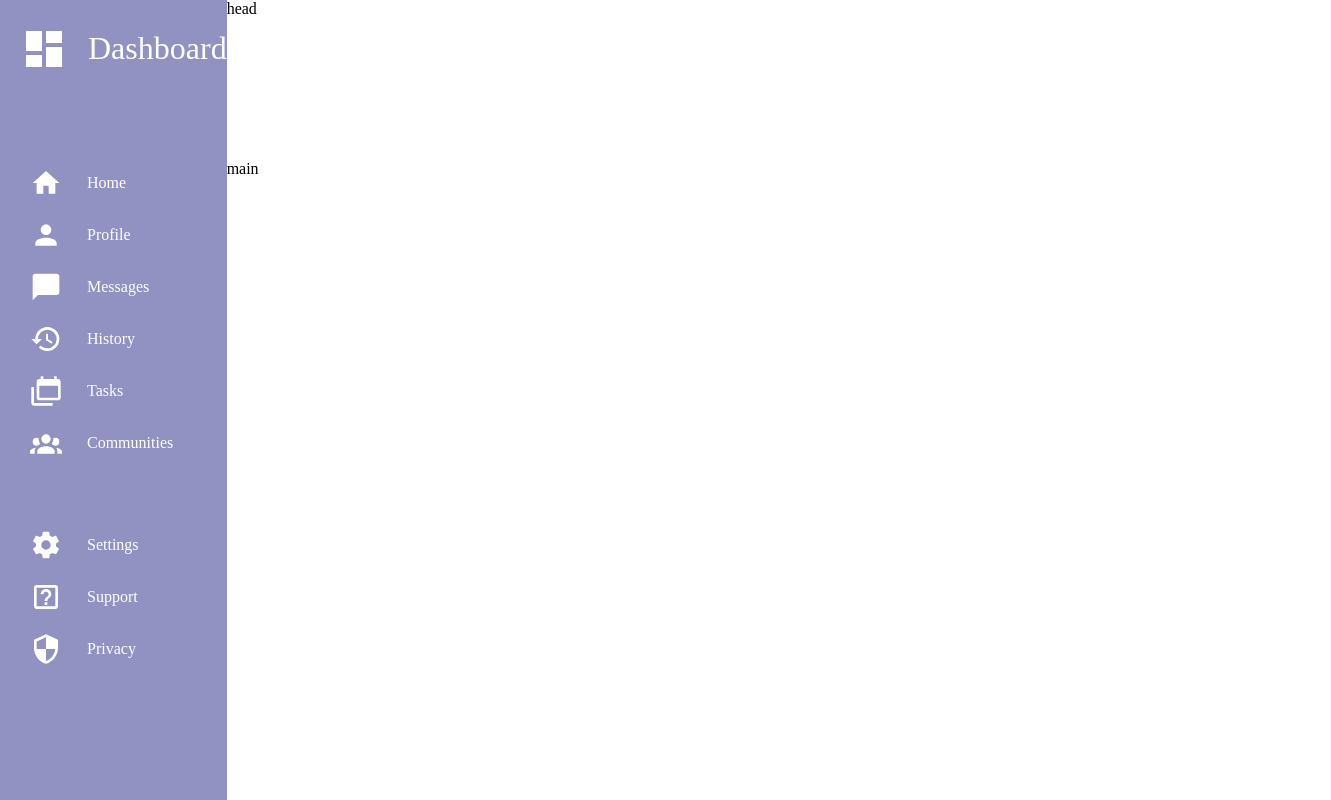
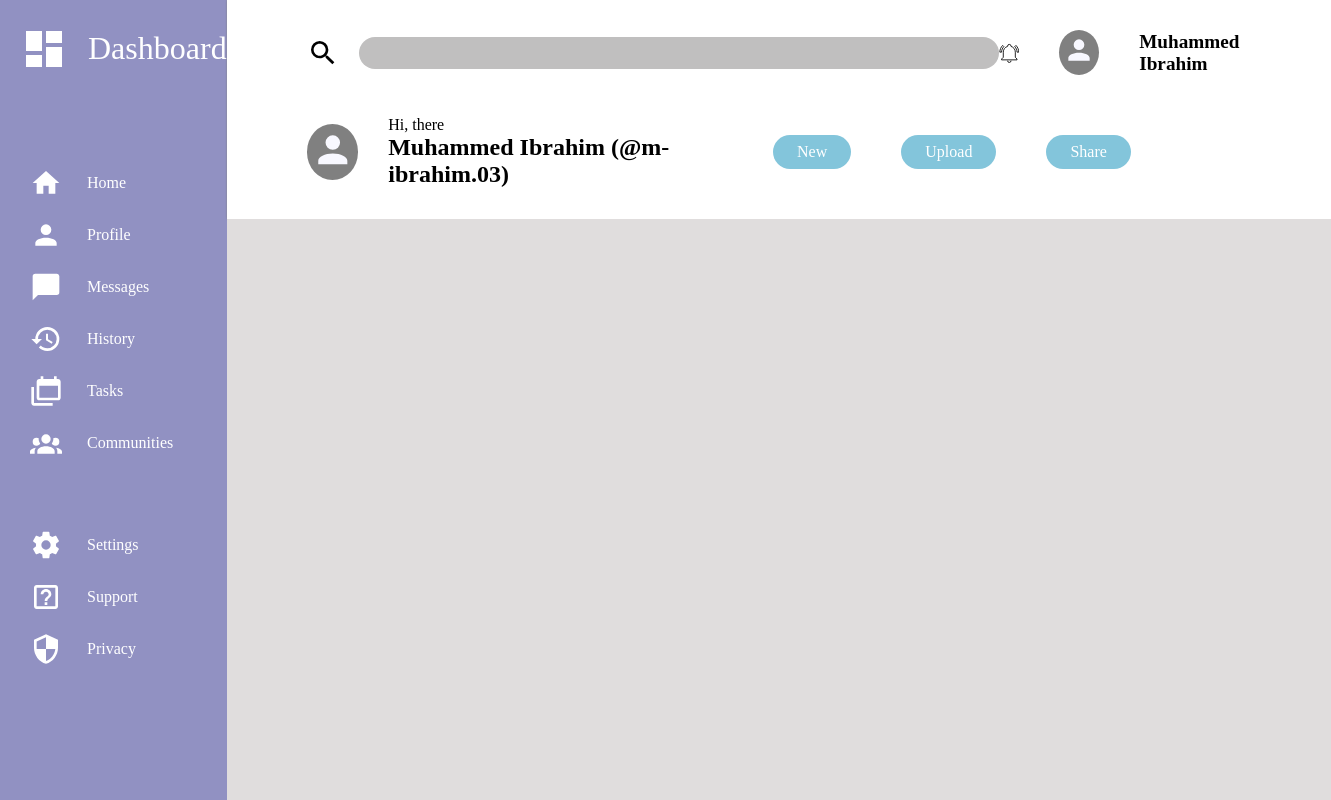
Before and after one commit to M-Ibrahim-03/odin-admin-dashboard, a plain HTML site: page index.html in a window 1280 px wide. Shown: the whole page, 1331 px wide, since content can reach past the window. Drawn offline with Linux system fonts and the light colour scheme.

Commit message:
Complete Header section

```diff
--- a/index.html
+++ b/index.html
@@ -96,8 +96,49 @@
         </div>
       </div>
 
-      <div class="header">head</div>
-      <div class="main-content">main</div>
+      <div class="header">
+        <div class="search-section">
+          <div class="search">
+            <svg xmlns="http://www.w3.org/2000/svg" viewBox="0 0 24 24">
+              <title>magnify</title>
+              <path
+                d="M9.5,3A6.5,6.5 0 0,1 16,9.5C16,11.11 15.41,12.59 14.44,13.73L14.71,14H15.5L20.5,19L19,20.5L14,15.5V14.71L13.73,14.44C12.59,15.41 11.11,16 9.5,16A6.5,6.5 0 0,1 3,9.5A6.5,6.5 0 0,1 9.5,3M9.5,5C7,5 5,7 5,9.5C5,12 7,14 9.5,14C12,14 14,12 14,9.5C14,7 12,5 9.5,5Z"
+              />
+            </svg>
+            <input type="search" />
+          </div>
+          <div class="name-section">
+            <svg xmlns="http://www.w3.org/2000/svg" viewBox="0 0 24 24">
+              <title>bell-ring</title>
+              <path
+                d="M21,19V20H3V19L5,17V11C5,7.9 7.03,5.17 10,4.29C10,4.19 10,4.1 10,4A2,2 0 0,1 12,2A2,2 0 0,1 14,4C14,4.1 14,4.19 14,4.29C16.97,5.17 19,7.9 19,11V17L21,19M14,21A2,2 0 0,1 12,23A2,2 0 0,1 10,21M19.75,3.19L18.33,4.61C20.04,6.3 21,8.6 21,11H23C23,8.07 21.84,5.25 19.75,3.19M1,11H3C3,8.6 3.96,6.3 5.67,4.61L4.25,3.19C2.16,5.25 1,8.07 1,11Z"
+              />
+            </svg>
+            <div class="user"><svg xmlns="http://www.w3.org/2000/svg" viewBox="0 0 24 24"><title>account</title><path d="M12,4A4,4 0 0,1 16,8A4,4 0 0,1 12,12A4,4 0 0,1 8,8A4,4 0 0,1 12,4M12,14C16.42,14 20,15.79 20,18V20H4V18C4,15.79 7.58,14 12,14Z" /></svg></div>
+            <p>Muhammed Ibrahim</p>
+          </div>
+        </div>
+
+        <div class="header-info">
+            <div class="details">
+                <div class="user-info"><svg xmlns="http://www.w3.org/2000/svg" viewBox="0 0 24 24"><title>account</title><path d="M12,4A4,4 0 0,1 16,8A4,4 0 0,1 12,12A4,4 0 0,1 8,8A4,4 0 0,1 12,4M12,14C16.42,14 20,15.79 20,18V20H4V18C4,15.79 7.58,14 12,14Z" /></svg></div>
+                <div class="id">
+                    <p>Hi, there</p>
+                    <p class="account">Muhammed Ibrahim (@m-ibrahim.03)</p>
+                </div>
+            </div>
+
+            <div class="post">
+                <div class="post-buttons">New</div>
+                <div class="post-buttons">Upload</div>
+                <div class="post-buttons">Share</div>
+            </div>
+        </div>
+      </div>
+      <div class="main-content">
+        <div class="project-container"></div>
+        <div class="extra-content"></div>
+      </div>
     </div>
   </body>
 </html>
--- a/style.css
+++ b/style.css
@@ -3,7 +3,6 @@
   padding: 0;
   box-sizing: border-box;
 }
-
 
 .container {
   display: grid;
@@ -54,7 +53,6 @@
   margin-right: 25px;
 }
 
-
 .icon-settings {
   color: white;
   font-size: 1rem;
@@ -72,8 +70,105 @@
   margin-right: 25px;
 }
 
-
 .main-content {
   grid-column: 2/3;
   grid-row: 2/3;
+  background-color: rgb(224, 221, 221);
 }
+
+.header {
+    grid-column: 2/3;
+    grid-row: 1/2;
+    box-shadow: 0 0 2px 0 grey;
+}
+
+.search-section {
+  display: flex;
+  justify-content: space-between;
+  padding: 30px;
+}
+
+.search-section svg {
+  width: 2rem;
+  height: 2rem;
+}
+
+.name-section {
+  display: flex;
+  align-items: center;
+  margin-right: 50px;
+  gap: 40px;
+  font-size: 1.2rem;
+  font-weight: bold;
+}
+
+.name-section > svg {
+  stroke: black;
+  fill: white;
+}
+
+.name-section .user {
+  border-radius: 50%;
+  background-color: grey;
+  fill: ghostwhite;
+  padding: 4px;
+}
+
+.search {
+  display: flex;
+  align-items: center;
+  gap: 20px;
+  margin-left: 50px;
+}
+
+.search input {
+  border-radius: 24px;
+  border-style: none;
+  background-color: rgb(192, 191, 191);
+  width: 40rem;
+  height: 2rem;
+}
+
+.header-info {
+    margin-top: -20px;
+  padding: 30px;
+  display: flex;
+  justify-content: space-between;
+}
+
+.details {
+  display: flex;
+  align-items: center;
+  margin-left: 50px;
+  gap: 30px;
+}
+
+.user-info {
+  width: 3.5rem;
+  height: 3.5rem;
+  border-radius: 50%;
+  background-color: grey;
+  fill: ghostwhite;
+  padding: 4px;
+}
+
+.details .account {
+    font-size: 1.5rem;
+    font-weight: bold;
+}
+
+.post {
+    display: flex;
+    gap: 50px;
+    margin-right: 150px;
+    padding: 20px;
+    align-items: center;
+    justify-content: center;
+}
+
+.post-buttons {
+    color: white;
+    background-color: rgb(131, 197, 219);
+    padding: 8px 24px;
+    border-radius: 24px;
+}
```
Lines whose indentation alone changed are shown as unchanged.
